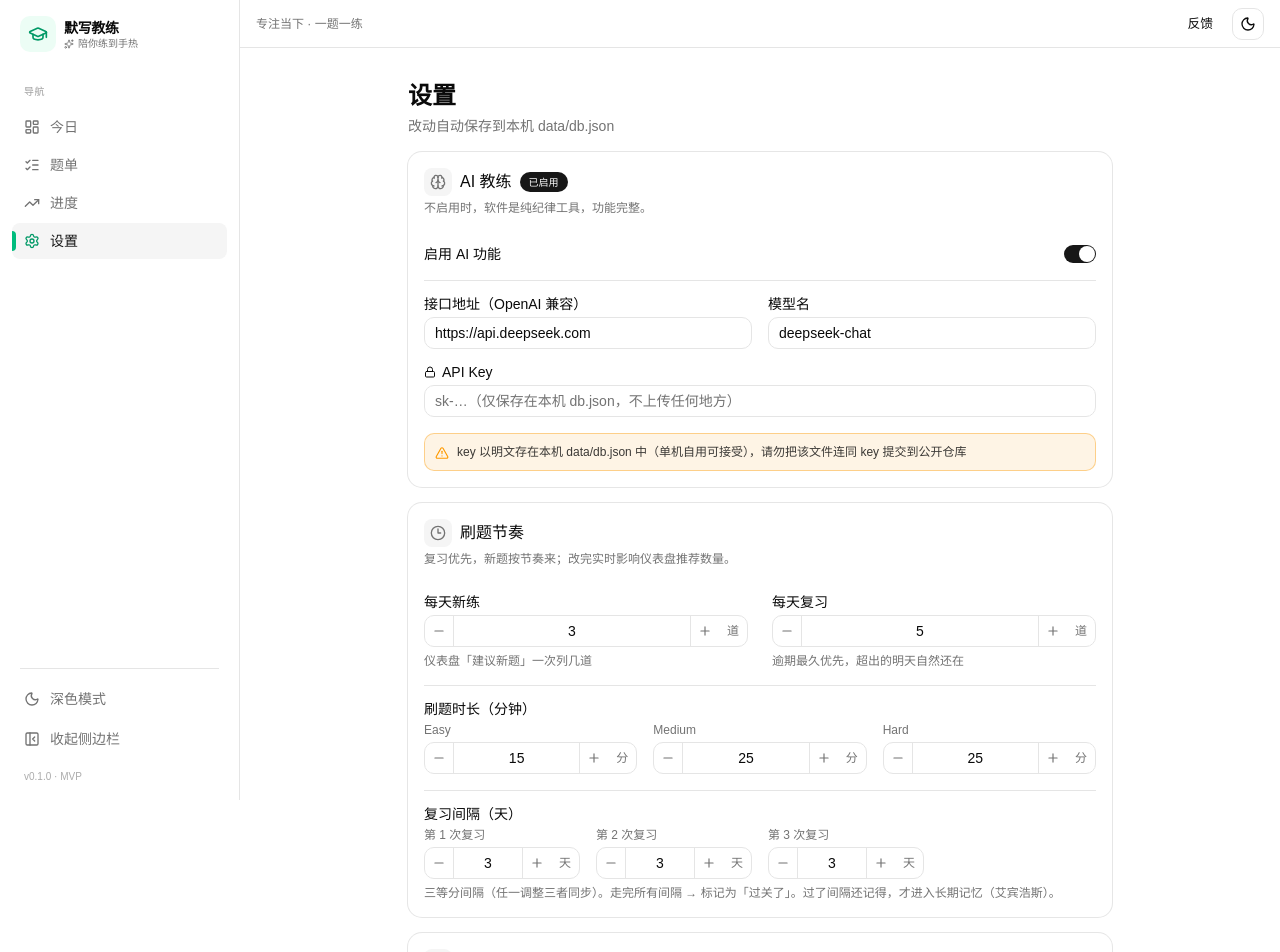
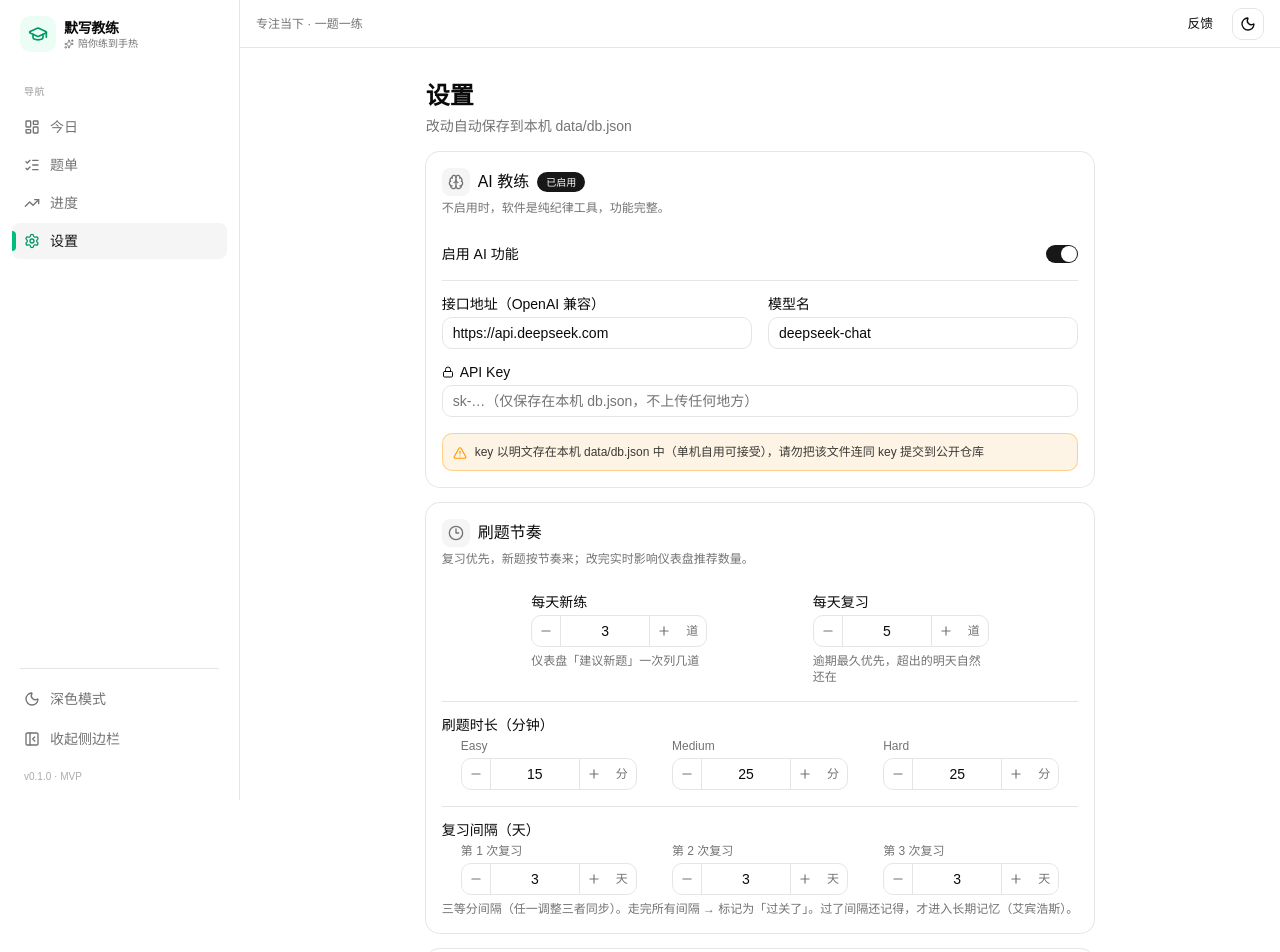
Before and after one commit to pdd1996/moxie-coach, a React (Vite) app: page /settings in a window 1280 px wide. Shown: the top 952 px of the page. Built offline with nearby package versions, Linux system fonts and the light colour scheme; no server answers.

Commit message:
fix(settings): 刷题节奏 stepper 统一宽度,空隙均分
三行 stepper 由拉伸栅格改为 flex 等分布局:每个 stepper 上限
sm:max-w-44(176px),剩余空间由 justify-evenly + gap-4 均分。
2 个/3 个 stepper 跨行宽度一致;移动端不设上限照旧撑满不溢出。

```diff
--- a/src/pages/Settings.tsx
+++ b/src/pages/Settings.tsx
@@ -174,8 +174,8 @@ export default function Settings() {
         description="复习优先，新题按节奏来；改完实时影响仪表盘推荐数量。"
         onReset={resetRhythm}
       >
-        <div className="grid gap-x-6 gap-y-4 sm:grid-cols-2">
-          <div className="space-y-1.5">
+        <div className="flex justify-evenly gap-4">
+          <div className="space-y-1.5 flex-1 min-w-0 sm:max-w-44">
             <Label>每天新练</Label>
             <Stepper
               ariaLabel="每天新练题数"
@@ -187,7 +187,7 @@ export default function Settings() {
             />
             <p className="text-xs text-muted-foreground">仪表盘「建议新题」一次列几道</p>
           </div>
-          <div className="space-y-1.5">
+          <div className="space-y-1.5 flex-1 min-w-0 sm:max-w-44">
             <Label>每天复习</Label>
             <Stepper
               ariaLabel="每天复习上限"
@@ -205,9 +205,9 @@ export default function Settings() {
 
         <div className="space-y-1.5">
           <Label>刷题时长（分钟）</Label>
-          <div className="grid grid-cols-3 gap-4">
+          <div className="flex justify-evenly gap-4">
             {LEVELS.map(({ k, label }) => (
-              <div key={k} className="space-y-1">
+              <div key={k} className="space-y-1 flex-1 min-w-0 sm:max-w-44">
                 <div className="text-xs text-muted-foreground">{label}</div>
                 <Stepper
                   ariaLabel={`${label} 时长`}
@@ -226,9 +226,9 @@ export default function Settings() {
 
         <div className="space-y-1.5">
           <Label>复习间隔（天）</Label>
-          <div className="grid grid-cols-2 gap-x-4 gap-y-3 sm:grid-cols-4">
+          <div className="flex justify-evenly gap-4">
             {settings.intervalsDays.map((d, i) => (
-              <div key={i} className="space-y-1">
+              <div key={i} className="space-y-1 flex-1 min-w-0 sm:max-w-44">
                 <div className="text-xs text-muted-foreground">第 {i + 1} 次复习</div>
                 <Stepper
                   ariaLabel={`第 ${i + 1} 次复习间隔`}
```
